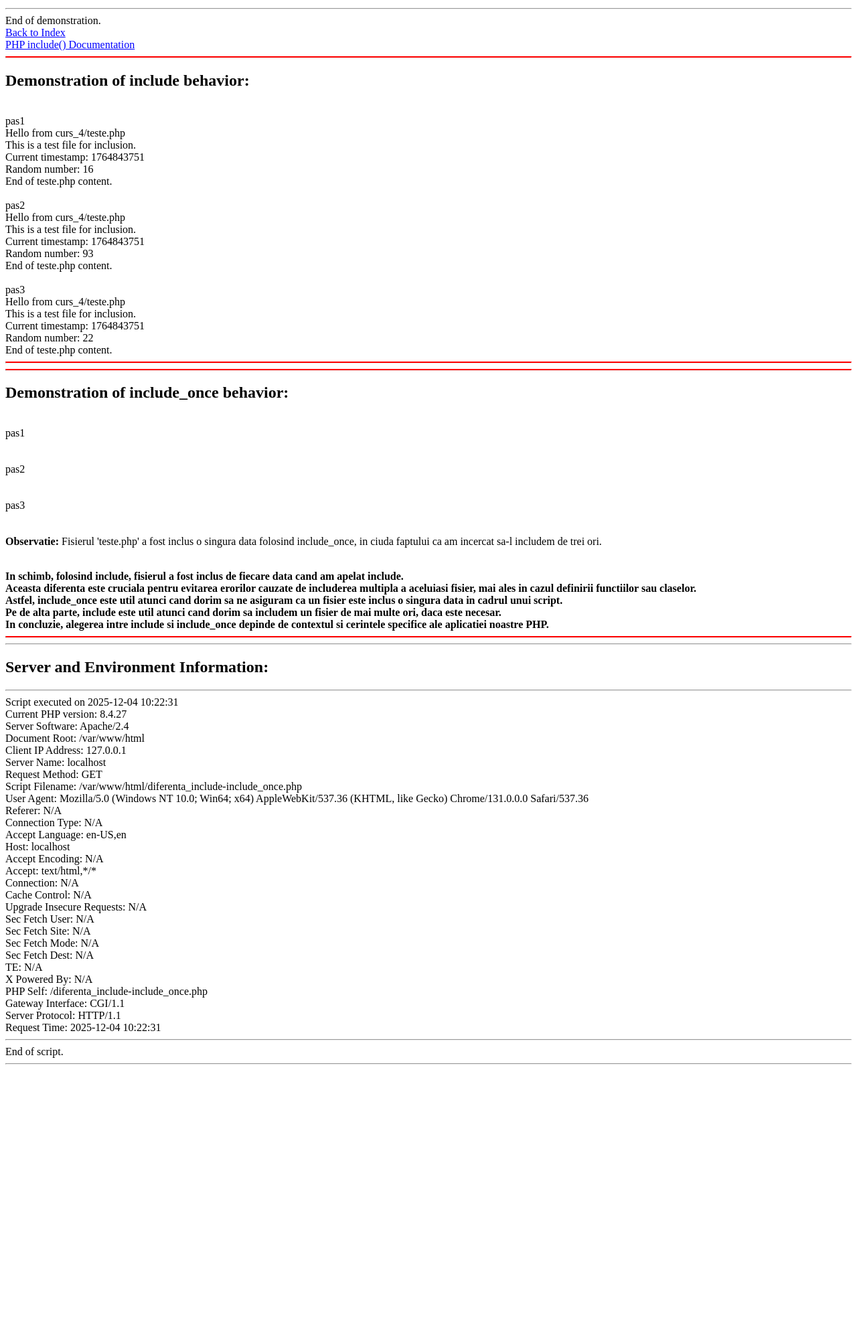
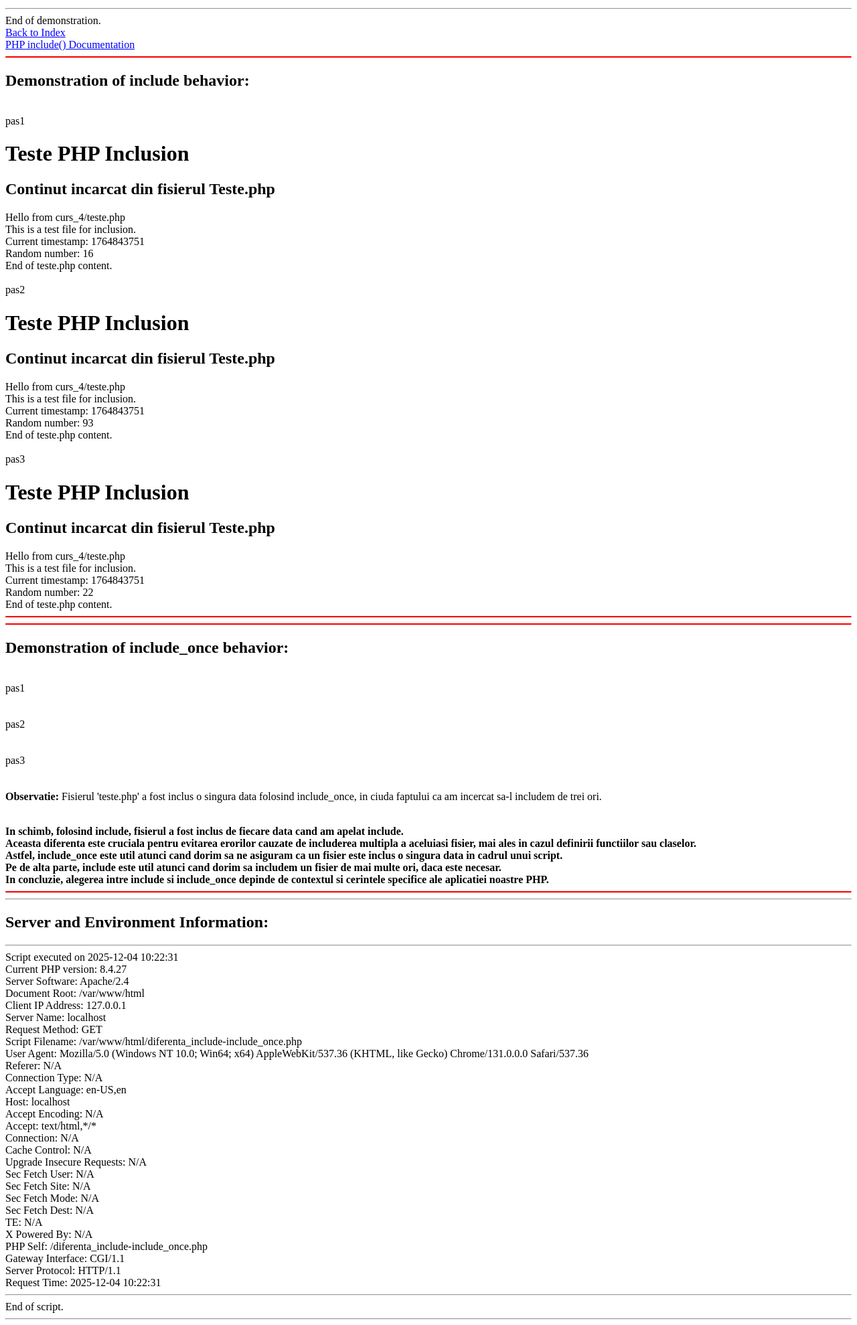
Before and after one commit to AlinRosca10/PHP_CORE, a PHP site: page /diferenta_include-include_once.php in a window 1280 px wide. Shown: the part 232-2211 px from the top of the page at 67% size. Before the commit the page ends 1822 px from the top, so only its background shows below. Run offline with PHP 8.4, Linux system fonts and the light colour scheme.

Commit message:
Punerea unor mark-eri de tip titlu si subtitlu utilizant HTML

```diff
--- a/teste.php
+++ b/teste.php
@@ -1,3 +1,5 @@
+<h1>Teste PHP Inclusion</h1>
+<h2>Continut incarcat din fisierul Teste.php</h2>
 <?php
     echo "Hello from curs_4/teste.php";
     echo "<br>";
```
